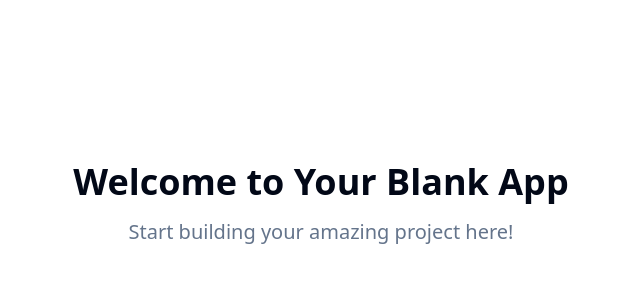
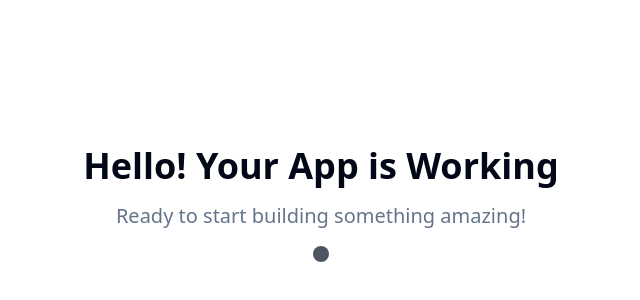
Before and after one commit to Denis-vibecoding/unlimited-boost-modal, a React (Vite) app: page / in a window 1280 px wide. Shown: the part 196-496 px from the top of the page, without its empty margins (319-959 px from the left). Built offline with nearby package versions, Linux system fonts and the light colour scheme.

Commit message:
Fix: Unable to see page content
The user is still unable to see the page content after refreshing. Further investigation is needed to determine the cause of this issue.

```diff
--- a/src/pages/Index.tsx
+++ b/src/pages/Index.tsx
@@ -3,9 +3,10 @@
 const Index = () => {
   return (
     <div className="min-h-screen flex items-center justify-center bg-background">
-      <div className="text-center">
-        <h1 className="text-4xl font-bold mb-4">Welcome to Your Blank App</h1>
-        <p className="text-xl text-muted-foreground">Start building your amazing project here!</p>
+      <div className="text-center space-y-4">
+        <h1 className="text-4xl font-bold text-foreground">Hello! Your App is Working</h1>
+        <p className="text-xl text-muted-foreground">Ready to start building something amazing!</p>
+        <div className="w-4 h-4 bg-primary rounded-full mx-auto animate-pulse"></div>
       </div>
     </div>
   );
```
